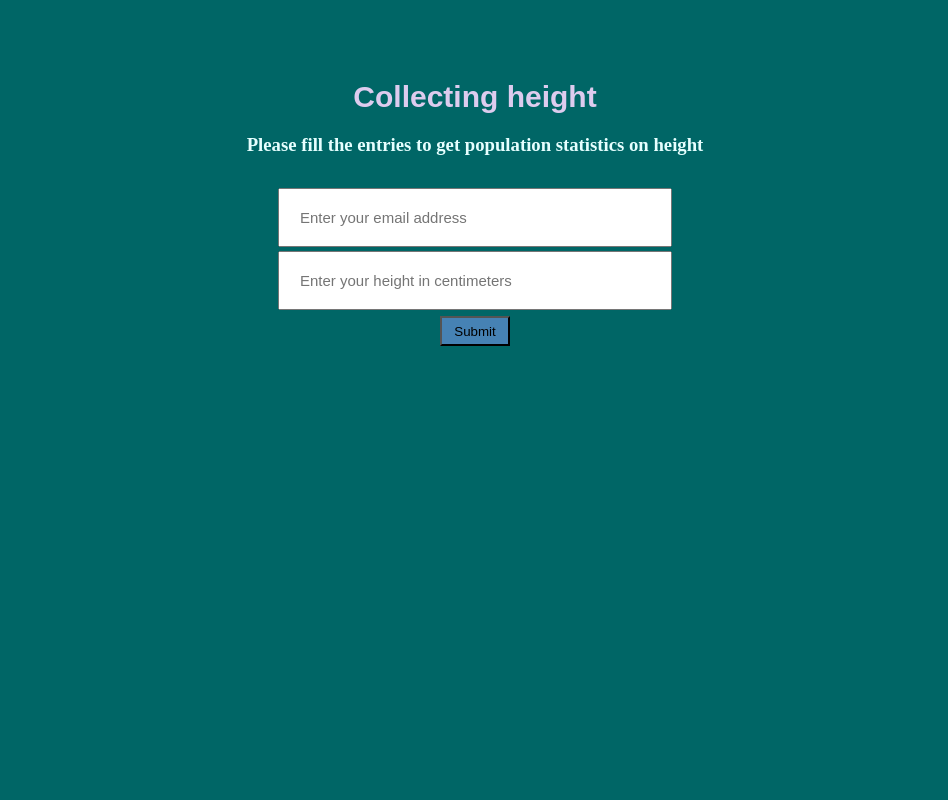
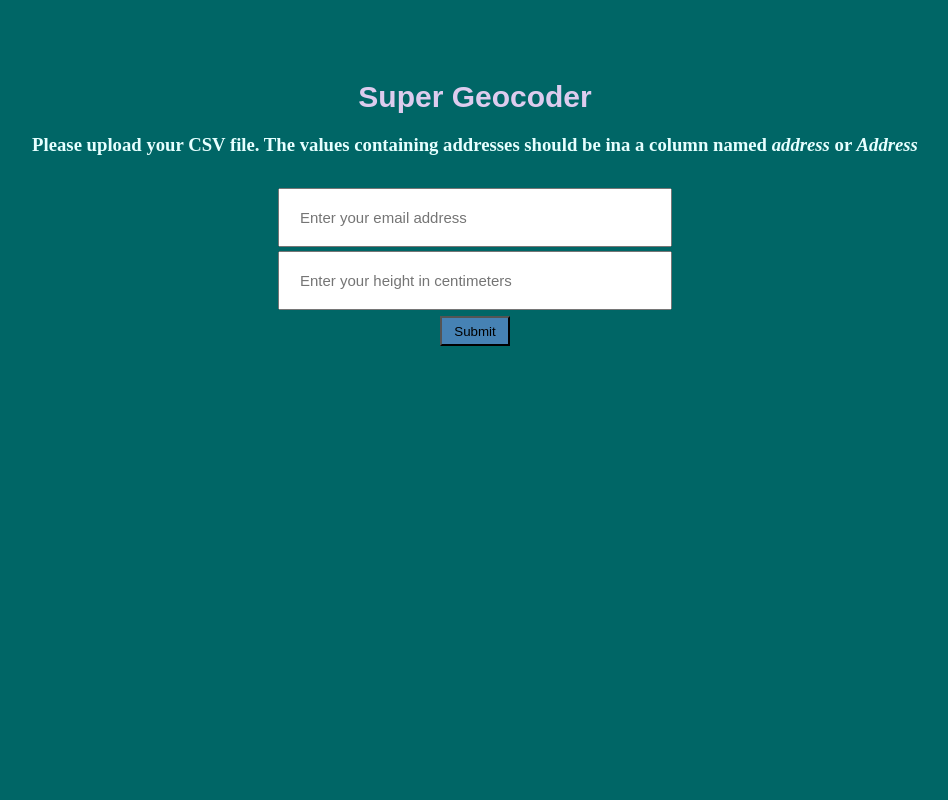
Before and after one commit to Tylerecodes/GeocoderWebApp, a Python web app: template templates/index.html in a window 1280 px wide. Shown: the whole page, without its empty margins (165-1113 px from the left). Run offline with Jinja, Linux system fonts and the light colour scheme; the template is opened without the code that fills it, so the values that code supplies are empty.

Commit message:
Second Commit - Work on setting up home page. Adjusting index function

```diff
--- a/templates/index.html
+++ b/templates/index.html
@@ -3,21 +3,21 @@
     <head>
         <meta charset="utf-8">
         <meta http-equiv="X-UA-Compatible" content="IE=edge">
-        <title>Data Collector App</title>
+        <title>GeocoderWebApp</title>
         <meta name="description" content="">
         <meta name="viewport" content="width=device-width, initial-scale=1">
         <link rel="stylesheet" href="../static/main.css">
     </head>
         <body>
             <div class="container">
-                <h1> Collecting height</h1>
-                <h3>Please fill the entries to get population statistics on height</h3>
+                <h1> Super Geocoder</h1>
+                <h3>Please upload your CSV file. The values containing addresses should be ina a column named <em>address</em> or <em>Address</em></h3>
                 <div class="message">
                     {{text | safe}}
                 </div>
                 <form action="{{url_for('success')}}" method="POST">
                     <input title="Your email will be safe with us" placeholder="Enter your email address" type="email" name="email_name" required> <br>
-                    <input title="Your email will be safe with us" placeholder="Enter your height in centimeters" type="number" min="50", max="300" name="height_name" required> <br>
+                    <input title="Your height will be safe with us" placeholder="Enter your height in centimeters" type="number" min="50", max="300" name="height_name" required> <br>
                     <button type="submit">Submit</button>
                 </form>
             </div>
```
Also changed, not shown: app.py (+22 -21 lines).
